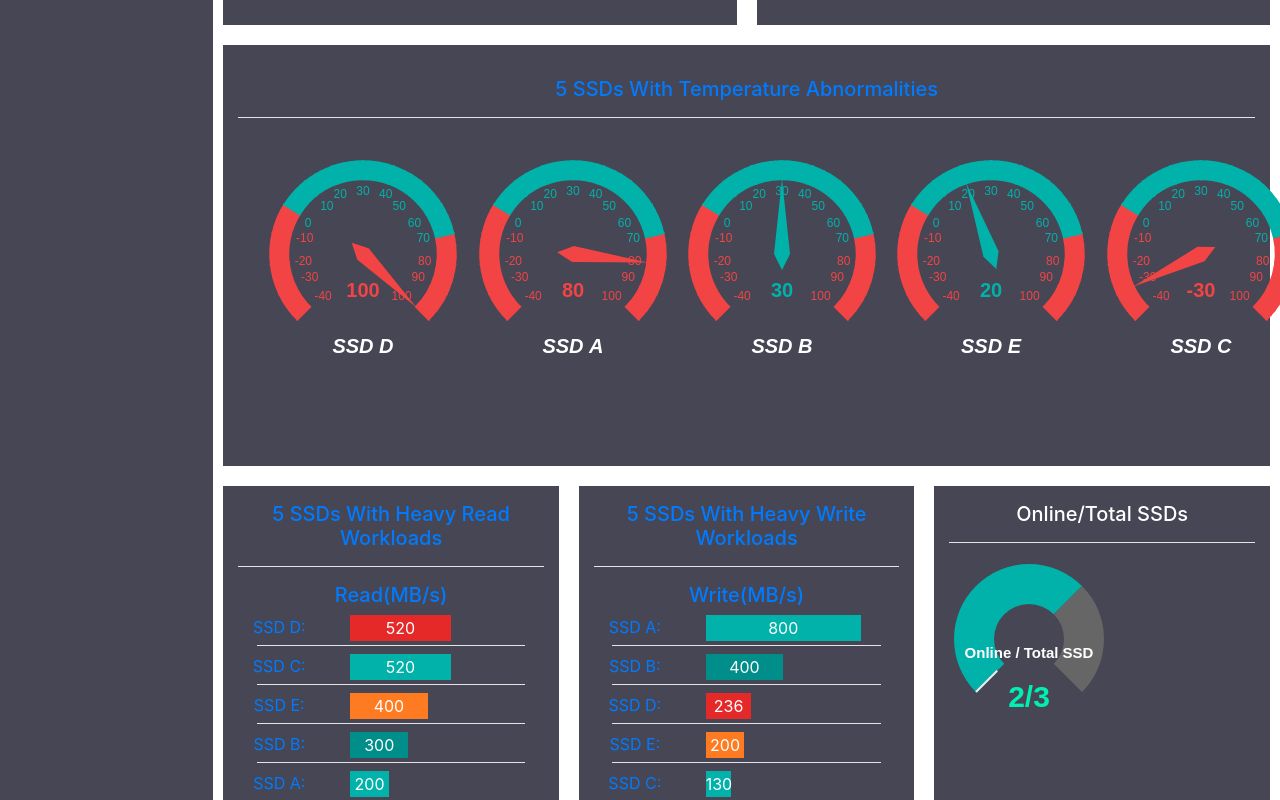
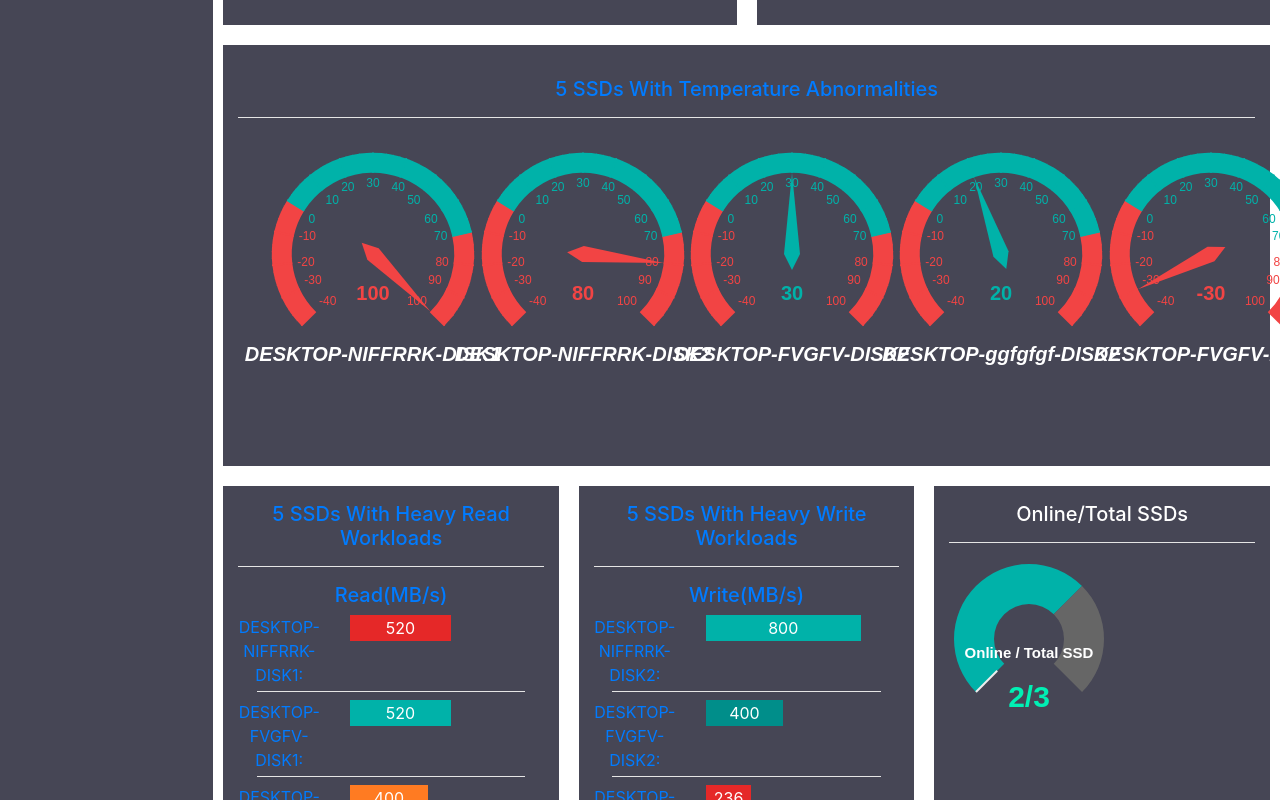
Before and after one commit to TWLighting/vuechatsA, a Vue app: page / in a window 1280 px wide. Shown: the part 400-1200 px from the top of the page. Built offline with nearby package versions, Linux system fonts and the light colour scheme.

Commit message:
修正lincube名稱對不上的問題

```diff
--- a/src/App.vue
+++ b/src/App.vue
@@ -323,7 +323,7 @@ export default {
         {
           statusLight: 2,
           Status: 10,
-          DeviceName: "SSD D",
+          DeviceName: "DESKTOP-NIFFRRK-DISK1",
           Capacity: "30GB",
           Usage: "10%",
           Temp: 100,
@@ -339,7 +339,7 @@ export default {
         {
           statusLight: 1,
           Status: 60,
-          DeviceName: "SSD A",
+          DeviceName: "DESKTOP-NIFFRRK-DISK2",
           Capacity: "30GB",
           Usage: "60%",
           Temp: 80,
@@ -355,7 +355,7 @@ export default {
         {
           statusLight: 1,
           Status: 85,
-          DeviceName: "SSD B",
+          DeviceName: "DESKTOP-FVGFV-DISK2",
           Capacity: "30GB",
           Usage: "85%",
           Temp: 30,
@@ -371,7 +371,7 @@ export default {
         {
           statusLight: 0,
           Status: 60,
-          DeviceName: "SSD C",
+          DeviceName: "DESKTOP-FVGFV-DISK1",
           Capacity: "30GB",
           Usage: "60%",
           Temp: -30,
@@ -387,7 +387,7 @@ export default {
         {
           statusLight: 2,
           Status: 20,
-          DeviceName: "SSD E",
+          DeviceName: "DESKTOP-ggfgfgf-DISK2",
           Capacity: "30GB",
           Usage: "20%",
           Temp: 20,
--- a/src/components/alert.vue
+++ b/src/components/alert.vue
@@ -1,19 +1,14 @@
 <template>
   <div class="alertbox">
-    <b-row class="b-flex ">
+    <b-row class="b-flex">
       <div class="more-content">
         <b-row class="justify-content-center">
-          <b-col xl="8" md="12" sm="12">
+          <b-col xl="9" md="12" sm="12">
             <slot></slot>
           </b-col>
         </b-row>
 
-        <b-icon
-          @click="closeAlert"
-          class="setright icon"
-          icon="x-circle-fill"
-          font-scale="2.2"
-        ></b-icon>
+        <b-icon @click="closeAlert" class="setright icon" icon="x-circle-fill" font-scale="2.2"></b-icon>
       </div>
     </b-row>
   </div>
--- a/src/components/linecube.vue
+++ b/src/components/linecube.vue
@@ -81,11 +81,26 @@ export default {
   data() {
     return {
       unexpectedsSSDs: [
-        { name: "SSD A", unexpectedday: [40, 40, 50, 80, 30, 50, 20] },
-        { name: "SSD B", unexpectedday: [40, 40, 80, 80, 10, 90, 10] },
-        { name: "SSD C", unexpectedday: [40, 40, 50, 80, 10, 22, 20] },
-        { name: "SSD D", unexpectedday: [40, 40, 50, 70, 55, 50, 0] },
-        { name: "SSD E", unexpectedday: [50, 0, 50, 80, 10, 80, 20] }
+        {
+          name: "DESKTOP-NIFFRRK-DISK1",
+          unexpectedday: [40, 40, 50, 80, 30, 50, 20]
+        },
+        {
+          name: "DESKTOP-NIFFRRK-DISK2",
+          unexpectedday: [40, 40, 80, 80, 10, 90, 10]
+        },
+        {
+          name: "DESKTOP-FVGFV-DISK2",
+          unexpectedday: [40, 40, 50, 80, 10, 22, 20]
+        },
+        {
+          name: "DESKTOP-FVGFV-DISK1",
+          unexpectedday: [40, 40, 50, 70, 55, 50, 0]
+        },
+        {
+          name: "DESKTOP-ggfgfgf-DISK2",
+          unexpectedday: [50, 0, 50, 80, 10, 80, 20]
+        }
       ],
       chartData: null,
       chartOptions: {
--- a/src/components/piegroupread.vue
+++ b/src/components/piegroupread.vue
@@ -106,6 +106,9 @@ export default {
             display: true,
             position: "top"
           },
+          legend: {
+            display: false
+          },
           rotation: -0.7 * Math.PI
         });
       }
--- a/src/components/temperaturegauge2.vue
+++ b/src/components/temperaturegauge2.vue
@@ -11,7 +11,7 @@
       <template v-if="items.length">
         <b-col v-for="item in Temperature" :key="item.id">
           <egauge
-            :style="{ width: '250px', height: '300px' }"
+            :style="{ width: '270px', height: '300px' }"
             :tempvalue="item.Temp"
             :name="item.DeviceName"
           ></egauge>
```
